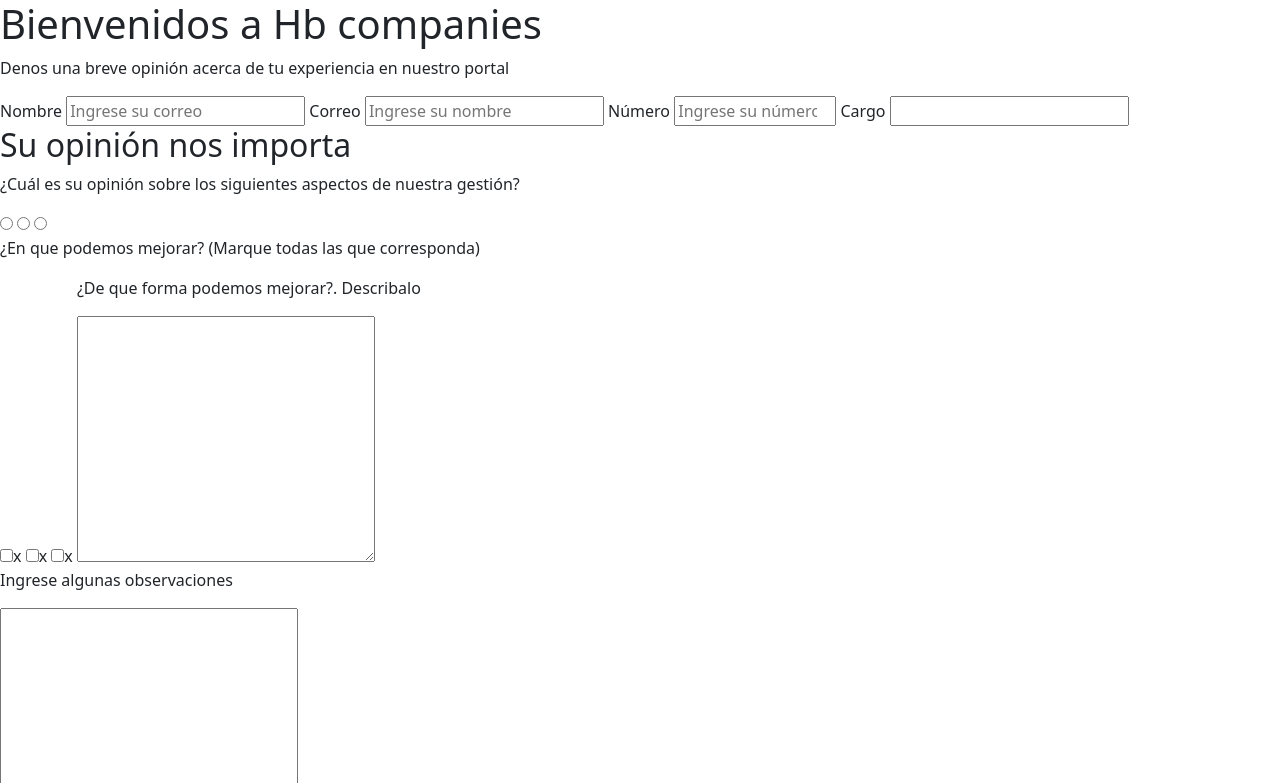
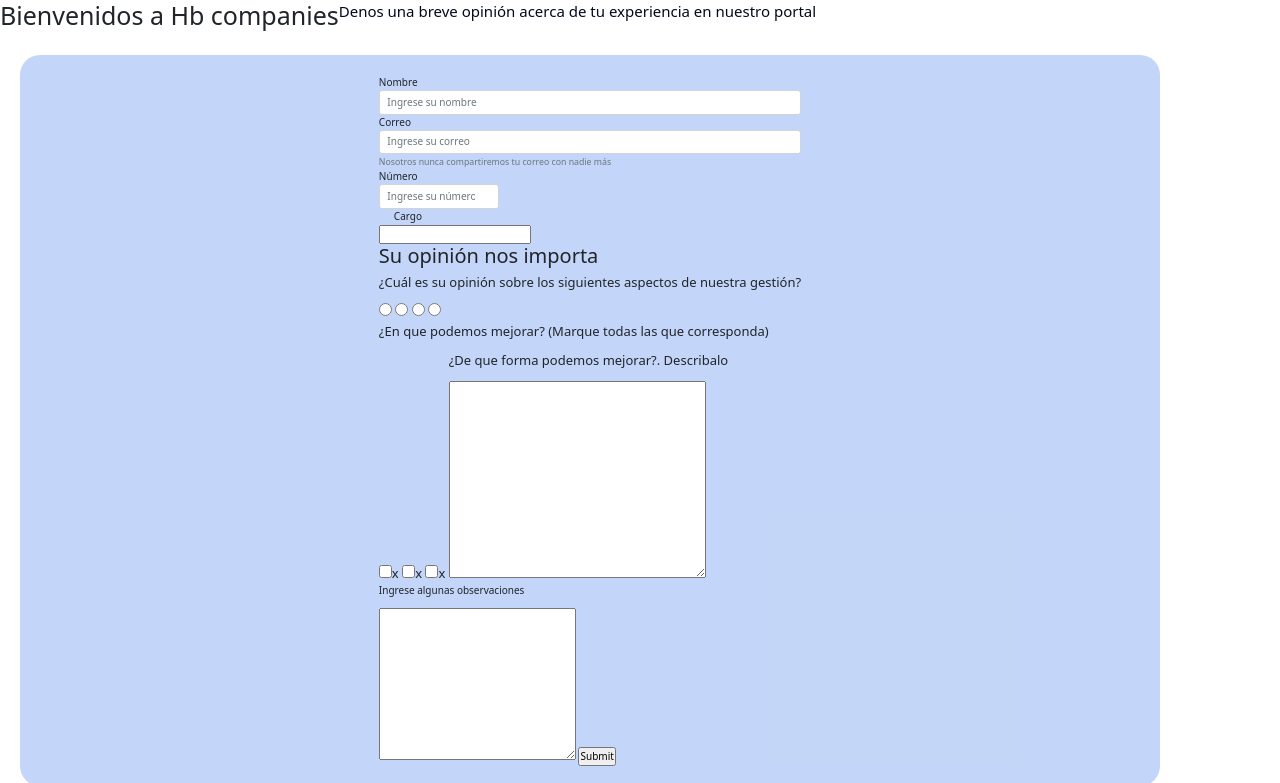
Before and after one commit to matlab98/survey_form_AG, a plain HTML site: page index.html in a window 1280 px wide. Shown: the top 783 px of the page. Drawn offline with Linux system fonts and the light colour scheme.

Commit message:
Test 100% completed

```diff
--- a/css/style.css
+++ b/css/style.css
@@ -0,0 +1,65 @@
+*{
+    box-sizing: border-box;
+    margin:0;
+    padding:0;
+}
+
+html{
+    font-size:62.5%;
+}
+
+body{
+    background-repeat: no-repeat;
+    background-size:100% 100%;
+}
+
+header{
+    display: flex;
+    flex-wrap: wrap;
+}
+
+.container{
+   display: flex;
+   flex-wrap: wrap;
+   margin-top: 2rem;
+   margin-left: 2rem;
+   margin-right: 2rem;
+   border-radius: 2rem;
+   background-color:rgba(56,118,233,0.3);
+}
+
+#survey-form{
+    margin:auto;
+    margin-top: 2rem;
+    margin-bottom: 2rem;
+}
+
+#litle{
+    margin-top: 2rem;
+    margin-bottom: 1rem;
+    text-align: center;
+    font-size: 2.5rem;
+    margin-left: auto;
+    margin-right: auto;
+    color: gray;
+    border-color: transparent;
+    text-shadow: rgb(3,9,39);
+    font-family: 'Franklin Gothic Medium', 'Arial Narrow', Arial, sans-serif;
+}
+
+#description{
+    text-align: center;
+    font-size:1.5rem;
+    margin-left: auto;
+    margin-right: center;
+    color:rgb(3,9,29);
+    border-color: transparent;
+}
+
+#number{
+    width:12rem;
+}
+
+section{
+    font-size: 1.3rem;
+}
--- a/index.html
+++ b/index.html
@@ -4,6 +4,7 @@
 <head>
     <meta charset="UTF-8">
     <meta http-equiv="X-UA-Compatible" content="IE=edge">
+    <meta name="description" content="Formulario">
     <meta name="viewport" content="width=device-width, initial-scale=1.0">
     <title>Formulario de encuesta de satisfacción</title>
     <link rel="stylesheet" href="css/min.css">
@@ -13,68 +14,82 @@
 
 <body>
     <header>
-        <h1>Bienvenidos a Hb companies</h1>
-        <p>Denos una breve opinión acerca de tu experiencia en nuestro portal</p>
+        <h1 id=title>Bienvenidos a Hb companies</h1>
+        <div>
+            <p id="description">Denos una breve opinión acerca de tu experiencia en nuestro portal</p>
+        </div>
     </header>
-    <main>
-        <form action="" id="">
-            <label for="name">
-                <span>Nombre</span>
-                <input type="text" name="mail" id="mail" placeholder="Ingrese su correo" required>
-            </label>
-            <label for="email" id="">
-                <span>Correo</span>
-                <input type="email" name="name" id="name" placeholder="Ingrese su nombre" required>
-            </label>
-            <label for="number">
-                <span>Número</span>
-                <input type="number" name="number" id="number" placeholder="Ingrese su número" min="3000000000"
-                    max="9999999999" required>
-            </label>
-            <label for="position">
-                <span>Cargo</span>
+    <main class="container">
+        <form action="" id="survey-form">
+
+            <div class="form-group">
+                <label for="name" id="name-label">Nombre</label>
+                <input type="text" class="form-control" name="name" id="name" aria-descripbedby=""
+                    placeholder="Ingrese su nombre" required>
+            </div>
+            <div class="form-group">
+                <label for="email" id="email-label">Correo</label>
+                <input type="email" class="form-control" name="email" id="email" placeholder="Ingrese su correo" required>
+                <small id="" class="form-text" text-muted>Nosotros nunca compartiremos tu correo con nadie más</small>
+            </div>
+            <div class="form-group">
+                <label for="number" id="number-label">Número</label>
+                <input type="number" class="form-control" name="number" id="number" placeholder="Ingrese su número"
+                    min="3000000000" max="9999999999" required>
+            </div>
+            <div class="form-check">
+                <label for="position">Cargo</label>
+
+            </div>
+
+                </span>
                 <input list="dropdown"><datalist id="dropdown">
-                    <option value="1">Estudiante</option>
-                    <option value="2">Aprendiz de tiempo completo</option>
-                    <option value="3">Cargo tiempo completo</option>
-                    <option value="4">Prefiero no decir</option>
-                    <option value="5">Otra</option>
-                    <option value="2">Aprendiz de tiempo completo</option>
+                    <option value="Estudiante">Estudiante</option>
+                    <option value="Aprendiz de tiempo completo">Aprendiz de tiempo completo</option>
+                    <option value="Cargo tiempo completo">Cargo tiempo completo</option>
+                    <option value="Prefiero no decir">Prefiero no decir</option>
+                    <option value="Otra">Otra</option>
                 </datalist>
             </label>
             <h2>Su opinión nos importa</h2>
             <section>
                 <p>¿Cuál es su opinión sobre los siguientes aspectos de nuestra gestión?</p>
                 <label for="">
-                    <input type="radio" name="CalProducto" value="">
-                    <input type="radio" name="CalProducto" value="">
-                    <input type="radio" name="CalProducto" value="">
+                    <input type="radio" name="CalProducto" value="Excelente">
+                    <input type="radio" name="CalProducto" value="Bueno">
+                    <input type="radio" name="CalProducto" value="Regular">
+                    <input type="radio" name="CalProducto" value="Malo">
                 </label>
             </section>
             <section>
                 <p>¿En que podemos mejorar? (Marque todas las que corresponda)</p>
                 <label for="">
-                    <input type="checkbox" name="Improve" value="">x
+                    <input type="checkbox" name="Improve" value="Diseño de la página">x
                 </label>
                 <label for="">
-                    <input type="checkbox" name="Improve" value="">x
+                    <input type="checkbox" name="Improve" value="Velocidad de respuesta">x
                 </label>
                 <label for="">
-                    <input type="checkbox" name="Improve" value="">x
+                    <input type="checkbox" name="Improve" value="Demasiados elementos en una vista">x
                 </label>
                 <label for="">
                     <p>¿De que forma podemos mejorar?. Describalo</p>
                     <textarea name="improve" id="improve" cols="30" rows="10"></textarea>
                 </label>
-            </section>
+                       </section>
             <label for="">
                 <p>Ingrese algunas observaciones</p>
                 <textarea name="observation" id="observation" cols="30" rows="10"></textarea>
             </label>
             <input type="submit" id="submit">
+
         </form>
     </main>
     <script src="https://cdn.freecodecamp.org/testable-projects-fcc/v1/bundle.js"></script>
+<footer>
+    <img class=""  src="imagen/banner.jpeg" data-image-width="2264" data-image-height="1500" alt="">
+
+</footer>
 </body>
 
 </html>
```
Also changed, not shown: imagen/banner.jpeg (added).
